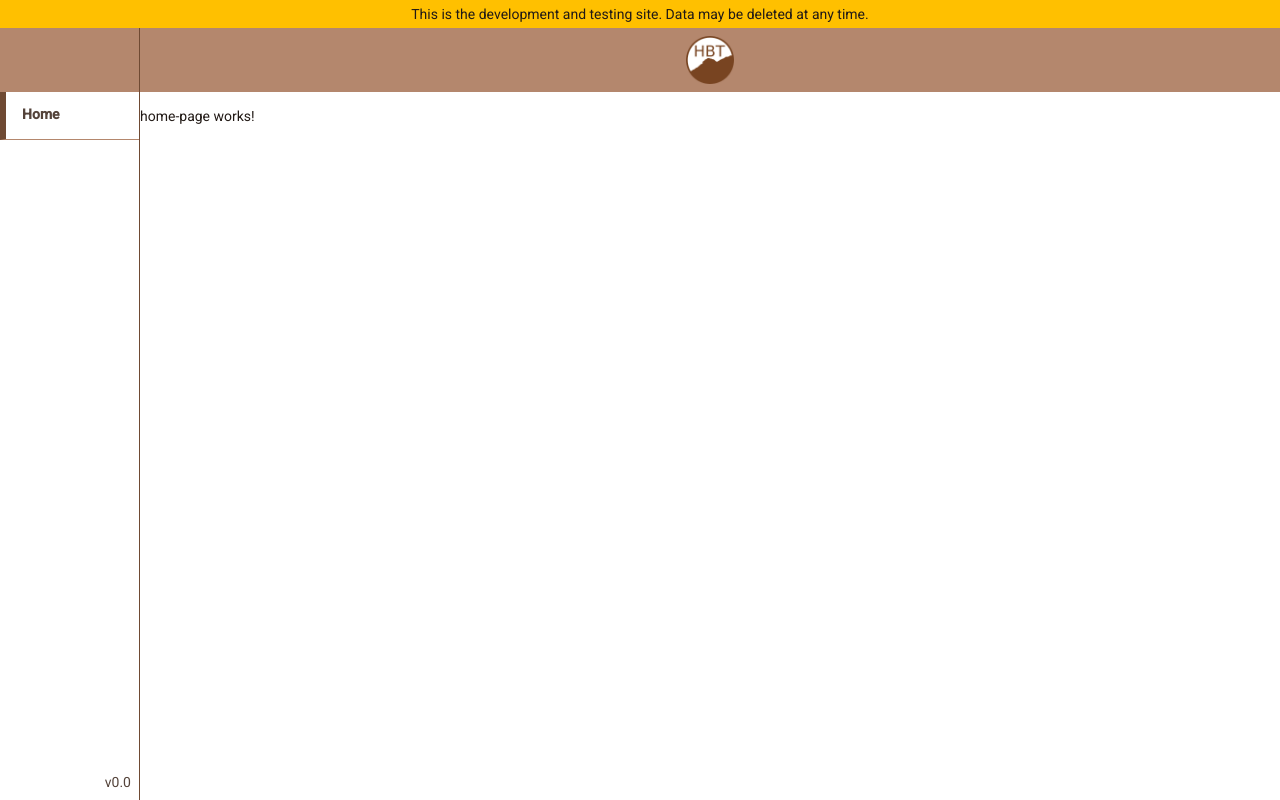
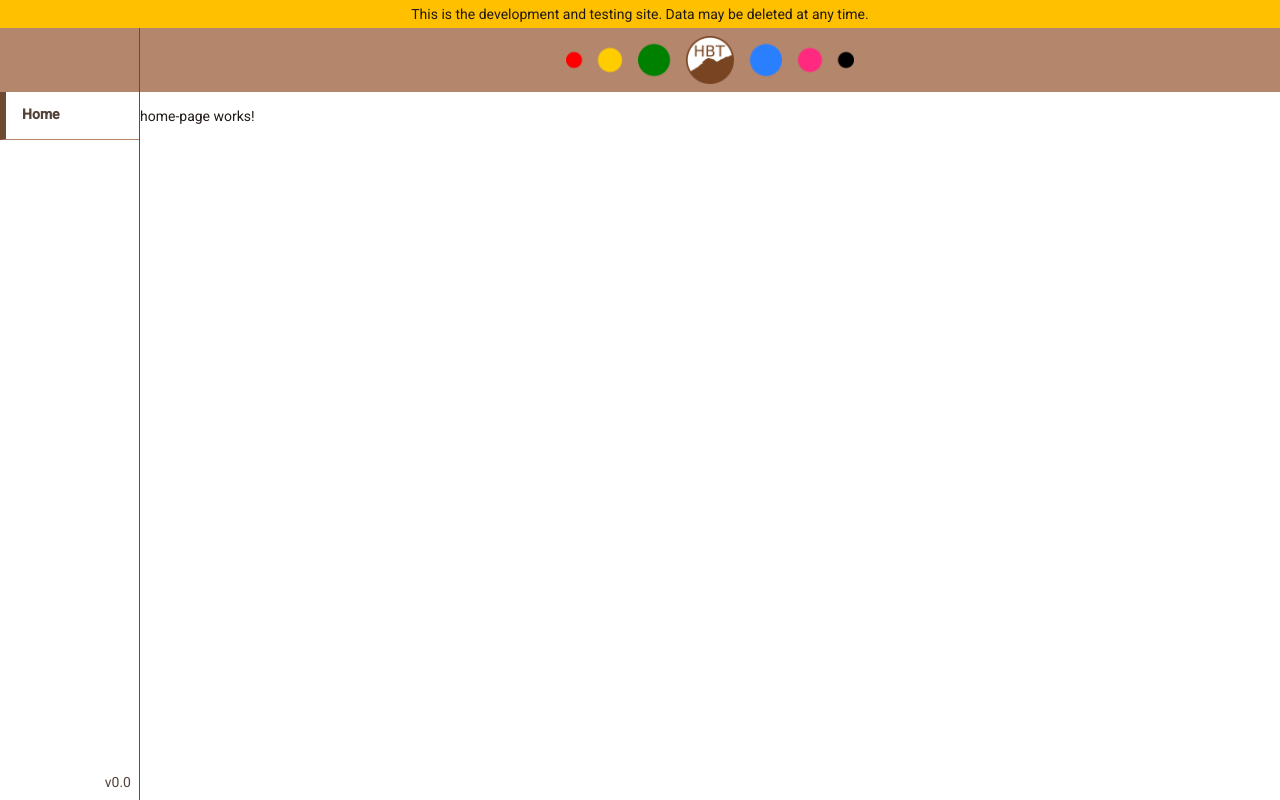
Before and after one commit to ockendenjo/snooker, an Angular app in the folder src/: page / in a window 1280 px wide. Built offline with nearby package versions, Linux system fonts and the light colour scheme.

Commit message:
Use snooker based app logo (#8)

```diff
--- a/src/src/app/app.html
+++ b/src/src/app/app.html
@@ -50,7 +50,7 @@
 
                 <div class="header-center flex-fill">
                     <img
-                        src="hbtlogo.png"
+                        src="snooker.png"
                         alt="HBT logo"
                         routerLink=""
                         class="home"
--- a/src/src/app/app.scss
+++ b/src/src/app/app.scss
@@ -88,7 +88,7 @@ mat-sidenav {
 
 .home {
     margin-top: 8px;
-    width: 48px;
+    width: 288px;
     height: 48px;
     cursor: pointer;
 }
```
Also changed, not shown: src/public/snooker.png (added), src/public/snooker.svg (added).
